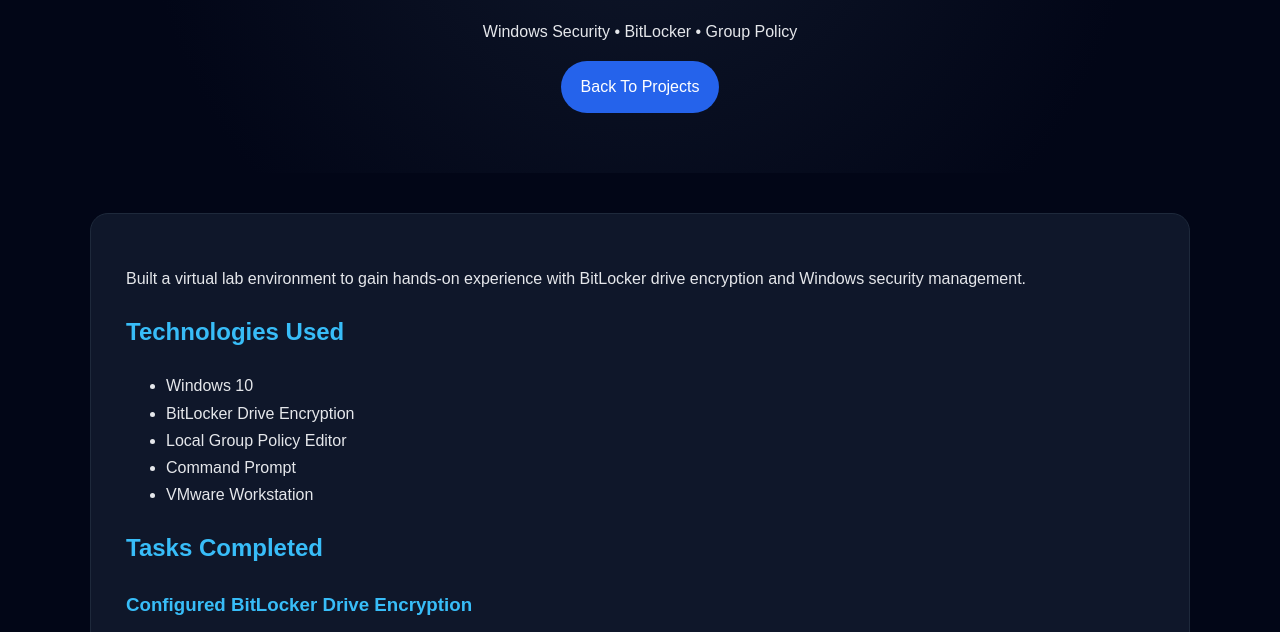
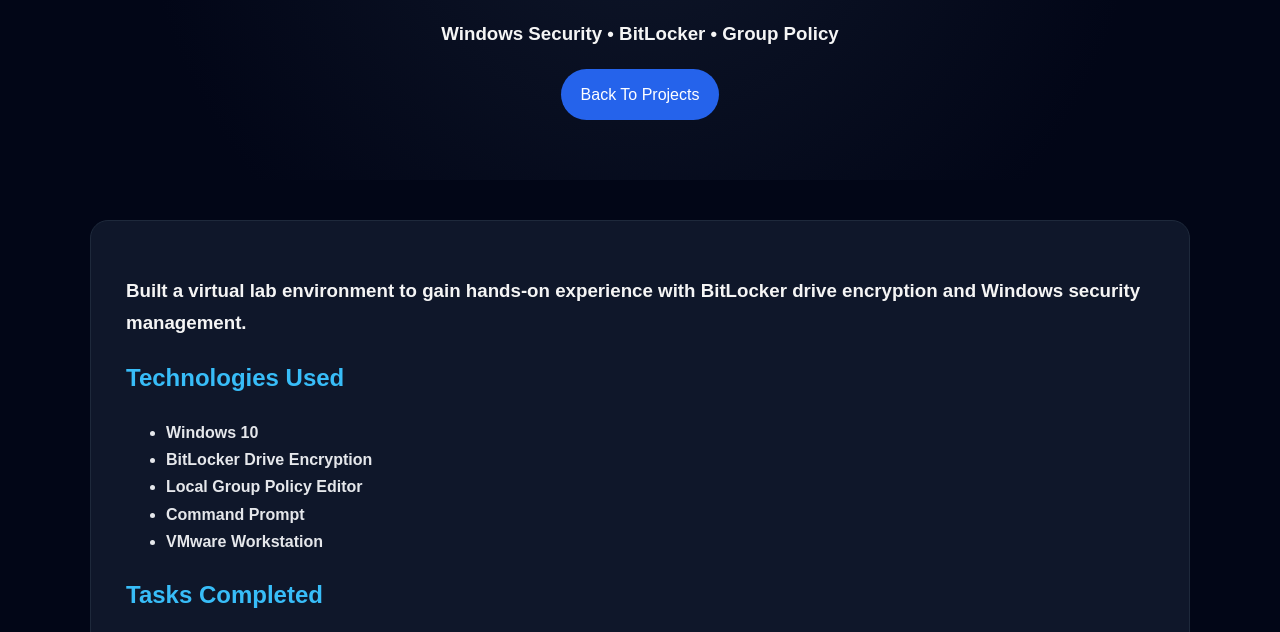
Before and after one commit to harjot0308/harjotsingh.github.io, a plain HTML site: page project2.html in a window 1280 px wide. Shown: the part 139-771 px from the top of the page. Drawn offline with Linux system fonts and the light colour scheme.

Commit message:
Update project2.html

```diff
--- a/project2.html
+++ b/project2.html
@@ -46,9 +46,12 @@ img{
     border-radius:14px;
 }
 
-h2,h3{
+h2{
     color:#38bdf8;
 }
+     h3 {
+        color: #F5F5F5;
+    }
 
 .btn{
     display:inline-block;
@@ -73,7 +76,7 @@ h2,h3{
 
 <h1>Project 2 – BitLocker Security & Encryption Lab</h1>
 
-<p>Windows Security • BitLocker • Group Policy</p>
+<h3>Windows Security • BitLocker • Group Policy</h3>
 
 <a href="projects.html" class="btn">
 Back To Projects
@@ -85,19 +88,18 @@ Back To Projects
 
 <div class="card">
 
-<p>
+<h3>
 Built a virtual lab environment to gain hands-on experience with BitLocker
 drive encryption and Windows security management.
-</p>
-
+</h3>
 <h2>Technologies Used</h2>
 
 <ul>
-<li>Windows 10</li>
-<li>BitLocker Drive Encryption</li>
-<li>Local Group Policy Editor</li>
-<li>Command Prompt</li>
-<li>VMware Workstation</li>
+<li><strong>Windows 10</strong></li>
+<li><strong>BitLocker Drive Encryption</strong></li>
+<li><strong>Local Group Policy Editor</strong></li>
+<li><strong>Command Prompt</strong></li>
+<li><strong>VMware Workstation</strong></li>
 </ul>
 
 <h2>Tasks Completed</h2>
@@ -136,10 +138,10 @@ drive encryption and Windows security management.
 
 <h2>Outcome</h2>
 
-<p>
+<h3>
 Successfully implemented and managed BitLocker encryption while gaining
 practical experience with enterprise security practices.
-</p>
+</h3>
 
 </div>
 
```
